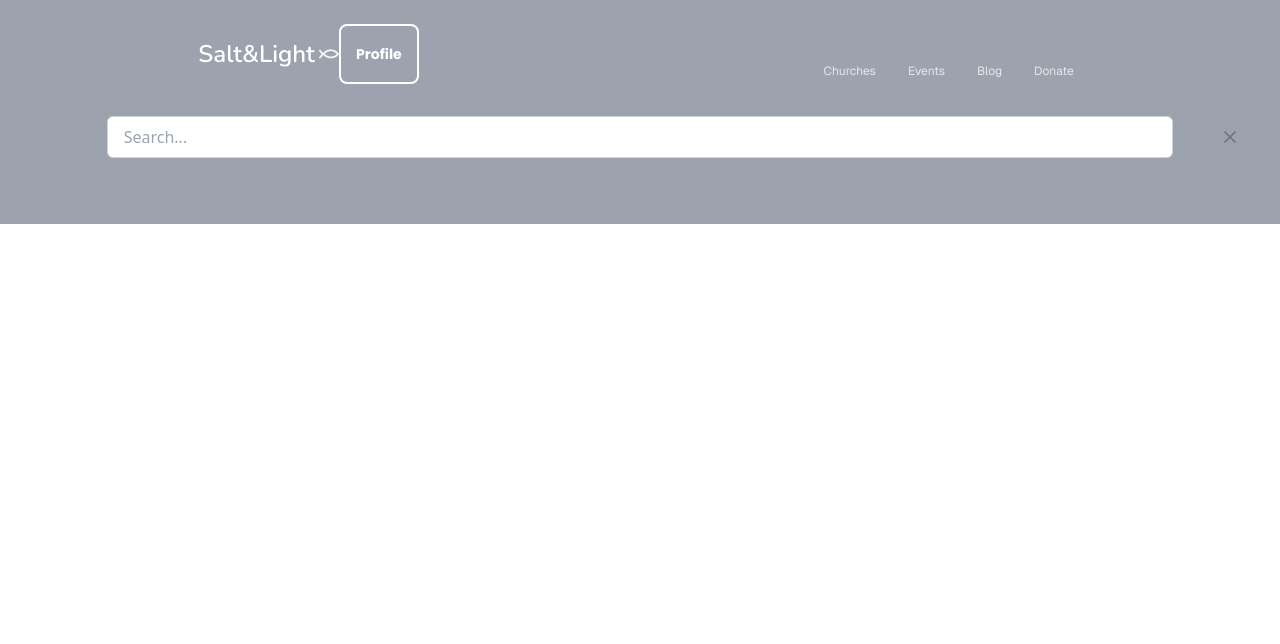
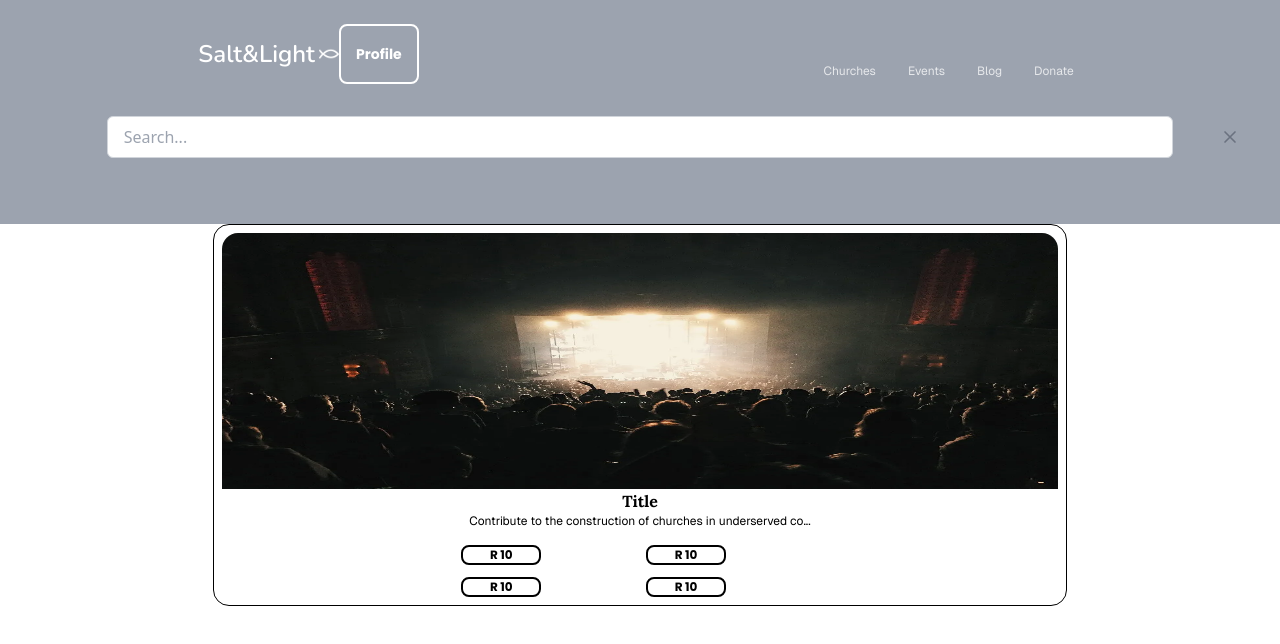
Before and after one commit to softwareNinja-888/salt_light, a React (Vite) app in the folder salt_light/: page /donate in a window 1280 px wide. Shown: the top 644 px of the page. Built offline with nearby package versions, Linux system fonts and the light colour scheme; what tailwindcss-debug-screens would draw is missing.

Commit message:
Add donate section design

```diff
--- a/salt_light/src/components/Button.jsx
+++ b/salt_light/src/components/Button.jsx
@@ -1,8 +1,8 @@
 import { Link } from "react-router"
 
-export function Button({name,fontSize='xs',width='small',page='/'}){
+export function Button({name,fontSize='xs',width='small',page='/', theme='black'}){
     const path = (page === 'home') ? '/' : page
     return(
-        <Link to={path} className={`flex justify-center  items-center text-${fontSize} border-2 border-white rounded-lg text-white ${width === 'small' ? 'w-20' : width} font-poppins`}>{name}</Link>
+        <Link to={path} className={`flex justify-center  items-center text-${fontSize} border-2  rounded-lg  ${width === 'small' ? 'w-20' : width} ${theme === 'black' ? 'border-white text-white': 'border-black text-black' } font-poppins`}>{name}</Link>
     )
 }
--- a/salt_light/src/components/Donate.jsx
+++ b/salt_light/src/components/Donate.jsx
@@ -1,5 +1,7 @@
 import { Header } from "./Header.jsx"
 import { listingData } from "../data/data.js"
+import { Button } from "./Button.jsx"
+import place from '/events/eventsA1.webp'
 export function Donate(){
 
     const data = listingData['blog']
@@ -12,10 +14,25 @@ export function Donate(){
                 <Header/>
                 <div className="text-center text-2xl text-white underline font-nunito mt-20">{formatedText}</div>
             </div>
-{/*
+
             <main>
+                <div className="flex flex-col justify-center items-center w-8/12 border border-black rounded-2xl text-sm font-geist p-2 m-auto">
+                    <div className="w-full">
+                        <img src={place} alt='image' className="w-full h-64 rounded-t-2xl" loading="lazy"/>
+                    </div>
 
-            </main> */}
+                    <div className="flex flex-col">
+                        <div className="text-base font-lora self-center">Title</div>
+                        <div className="text-xs px-2">
+                            Contribute to the construction of churches in underserved co...
+                        </div>
+                        <div className="grid grid-cols-2 mt-4 gap-3">
+                           <Button name='R 10 ' theme="white" width="w-20"/>
+                           <Button name='R 10 ' theme="white" width="w-20"/><Button name='R 10 ' theme="white" width="w-20"/><Button name='R 10 ' theme="white" width="w-20"/>
+                        </div>
+                    </div>
+                </div>
+            </main>
        </>
     )
 }
--- a/salt_light/src/data/data.js
+++ b/salt_light/src/data/data.js
@@ -32,12 +32,18 @@ const util = (function (){
     }
 
     function createDonationOption(id, title, description, amountOptions, imgUrl) {
+        const maxLength = 60; // Adjust this value to set the desired summary length
+        const summary = description.length > maxLength
+            ? description.slice(0, maxLength) + "..."
+            : description;
+
         return {
             id,
             title,
             description,
             amountOptions, // Array of suggested donation amounts
             imgUrl,
+            summary
         };
     }
 
```
